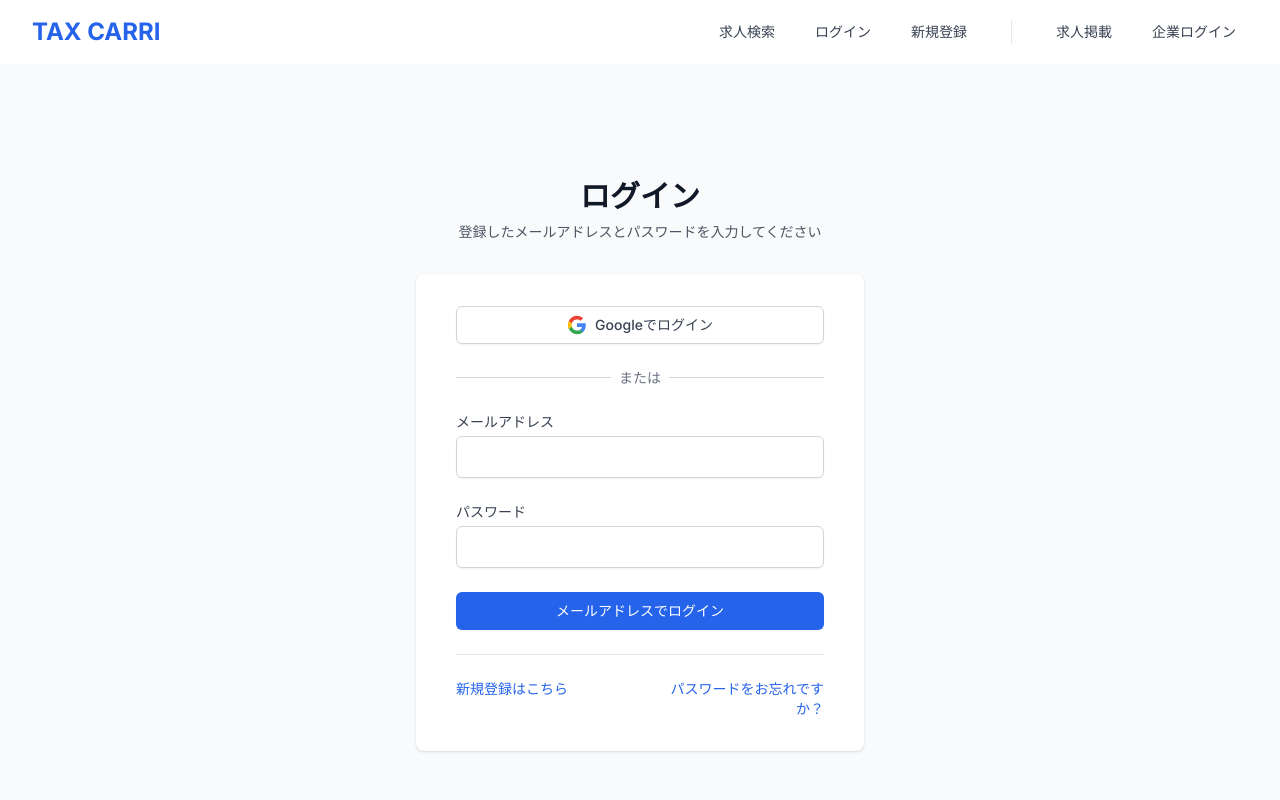
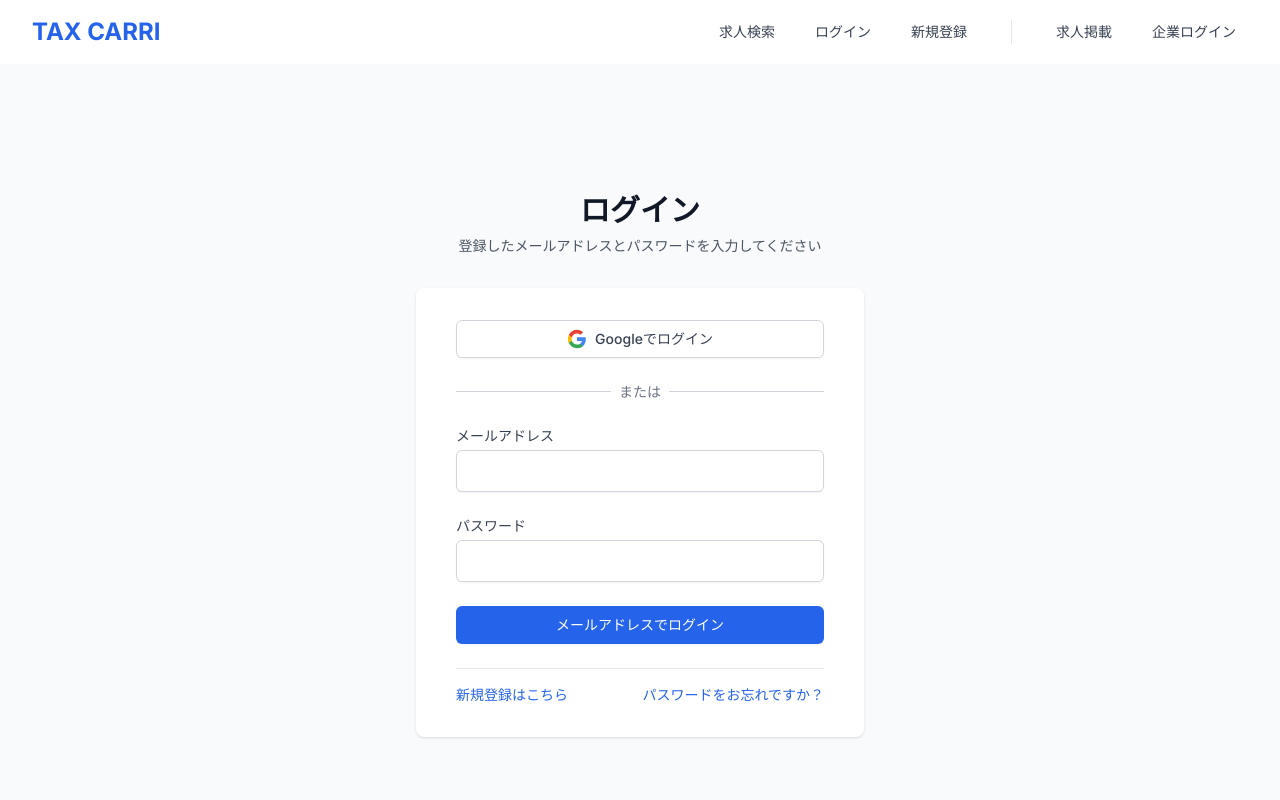
Before and after one commit to oranginc/TAX_CARRI, a Next.js app: page /auth/signin in a window 1280 px wide. Shown: the top 800 px of the page. Built offline with nearby package versions, Linux system fonts and the light colour scheme; what @supabase/auth-helpers-nextjs would draw is missing.

Commit message:
Simplify navigation links structure in SignInForm

```diff
--- a/src/app/auth/signin/SignInForm.tsx
+++ b/src/app/auth/signin/SignInForm.tsx
@@ -173,15 +173,19 @@ export default function SignInForm() {
             </div>
           </form>
 
-          {/* Navigation Links */}
-          <div className="mt-6 grid grid-cols-2 gap-4 border-t border-gray-200 pt-6">
-            <div className="text-sm">
-              <Link href="/auth/signup" className="font-medium text-blue-600 hover:text-blue-500">
+          <div className="mt-6 space-y-4">
+            <div className="border-t border-gray-200" />
+            <div className="flex items-center justify-between">
+              <Link
+                href="/auth/signup"
+                className="text-sm font-medium text-blue-600 hover:text-blue-500"
+              >
                 新規登録はこちら
               </Link>
-            </div>
-            <div className="text-sm text-right">
-              <Link href="/auth/reset-password" className="font-medium text-blue-600 hover:text-blue-500">
+              <Link
+                href="/auth/reset-password"
+                className="text-sm font-medium text-blue-600 hover:text-blue-500"
+              >
                 パスワードをお忘れですか？
               </Link>
             </div>
```
